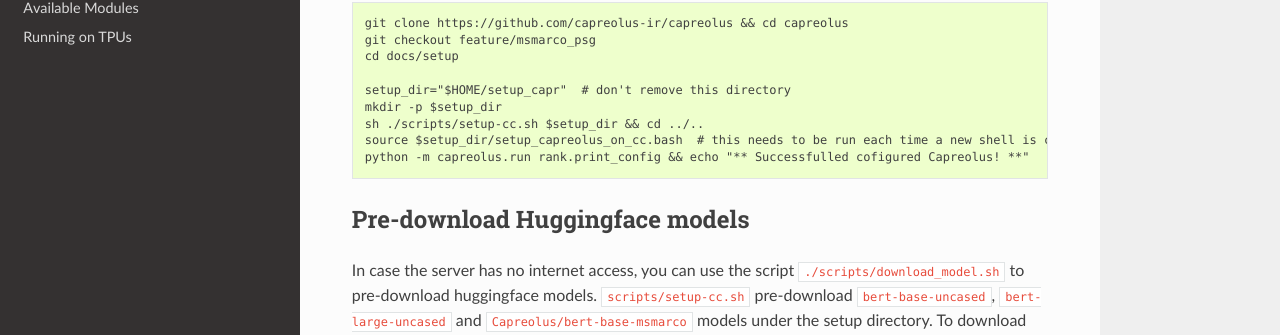
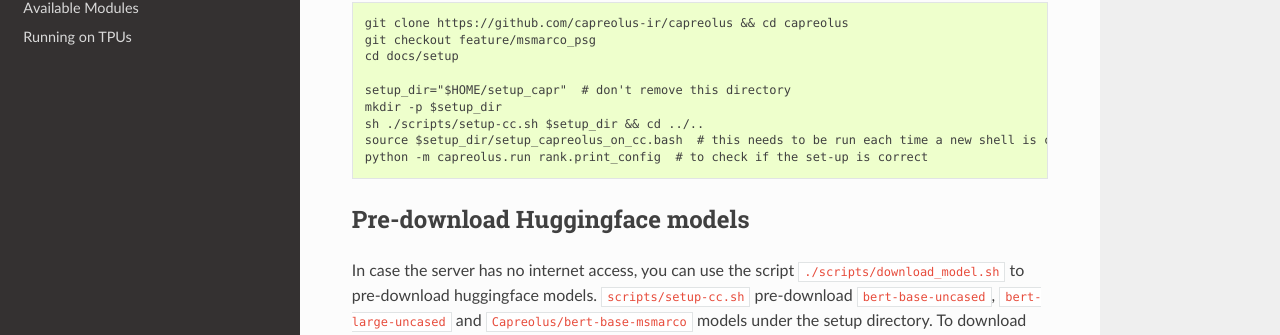
Before and after one commit to capreolus-ir/capreolus, a Sphinx documentation site: the page built from docs/setup/setup-cc.md, in a window 1280 px wide and 1249 px high. Shown: the part 382-717 px from the top of the window. Built offline with Sphinx 7.4.7 and the Read the Docs theme 2.0.0, drawn with Linux system fonts in a browser that asks for light colours.

Commit message:
remove printing installation success

````diff
--- a/docs/setup/setup-cc.md
+++ b/docs/setup/setup-cc.md
@@ -16,7 +16,7 @@
 mkdir -p $setup_dir
 sh ./scripts/setup-cc.sh $setup_dir && cd ../..
 source $setup_dir/setup_capreolus_on_cc.bash  # this needs to be run each time a new shell is created
-python -m capreolus.run rank.print_config && echo "** Successfulled cofigured Capreolus! **"
+python -m capreolus.run rank.print_config  # to check if the set-up is correct
 ```
 
 ## Pre-download Huggingface models
````
